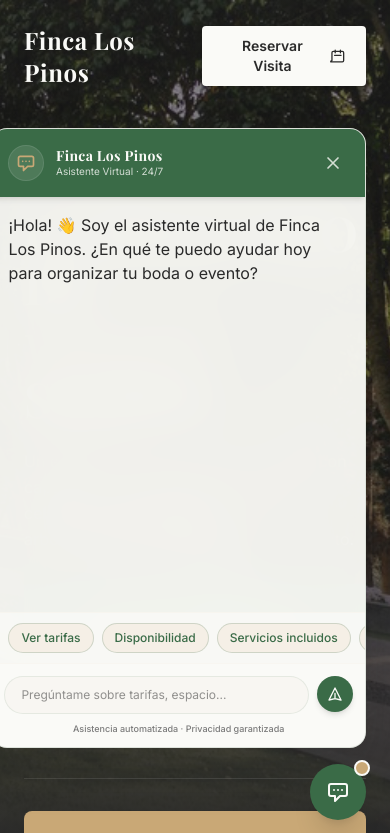
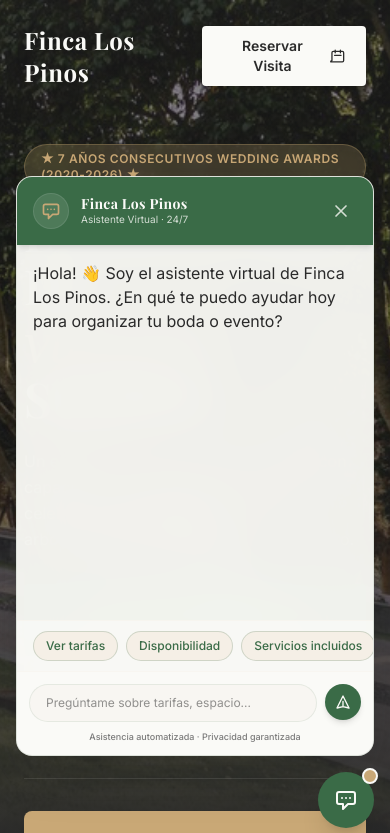
Before and after one commit to SMSOMS/Proyecto-los-pinos, an Astro site in the folder finca-los-pinos-landing/: page / in a window 390 px wide. Both pictures are taken after a click on the button "Reservar Visita". Shown: the top 833 px of the page. Built offline with nearby package versions, Linux system fonts and the light colour scheme; Astro itself is replaced by a stand-in of ours; no server answers; a web font is replaced by a local one.

Commit message:
fix: adjust chatbot responsiveness and positioning on mobile

```diff
--- a/finca-los-pinos-landing/src/components/Chatbot/ChatbotWidget.astro
+++ b/finca-los-pinos-landing/src/components/Chatbot/ChatbotWidget.astro
@@ -1,9 +1,9 @@
 ---
 ---
 
-<div id="chatbot-container" class="fixed bottom-6 right-6 z-50 flex flex-col items-end pointer-events-none">
+<div id="chatbot-container" class="fixed bottom-4 right-4 left-4 sm:left-auto sm:right-6 sm:bottom-6 z-50 flex flex-col items-end pointer-events-none">
   <!-- Chatbot Panel with premium glassmorphism -->
-  <div id="chatbot-panel" class="bg-brand-white/95 backdrop-blur-xl rounded-2xl shadow-[0_20px_50px_rgba(42,42,42,0.15)] w-full sm:w-[360px] sm:h-[520px] h-[calc(100vh-100px)] max-h-[620px] flex flex-col overflow-hidden mb-4 transition-all duration-300 opacity-0 translate-y-10 pointer-events-none border border-brand-primary/10 origin-bottom-right scale-95">
+  <div id="chatbot-panel" class="bg-brand-white/95 backdrop-blur-xl rounded-2xl shadow-[0_20px_50px_rgba(42,42,42,0.15)] w-full sm:w-[360px] sm:h-[520px] h-[calc(100vh-120px)] max-h-[580px] flex flex-col overflow-hidden mb-4 transition-all duration-300 opacity-0 translate-y-10 pointer-events-none border border-brand-primary/10 origin-bottom-right scale-95">
 
     <!-- Header -->
     <div class="bg-brand-primary text-brand-white p-4 flex justify-between items-center shrink-0 shadow-md">
```
